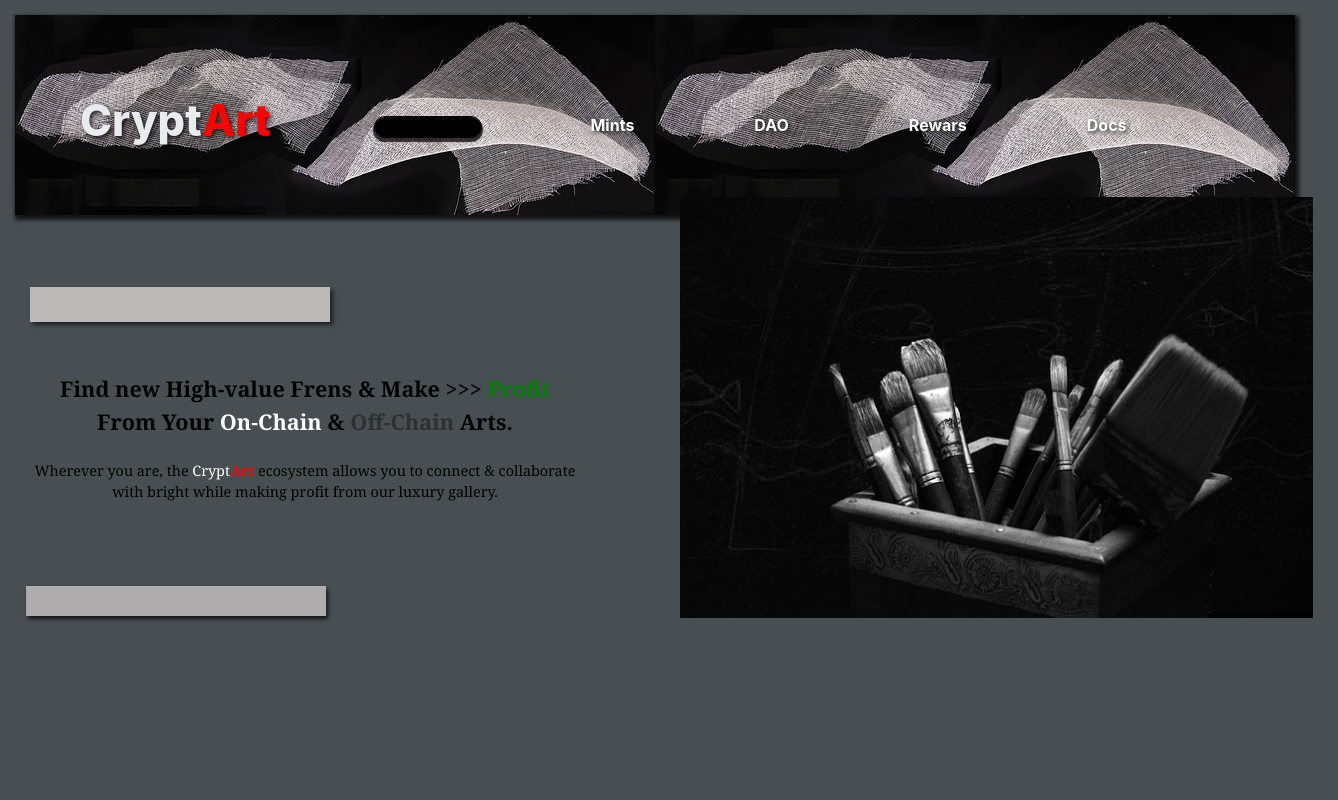
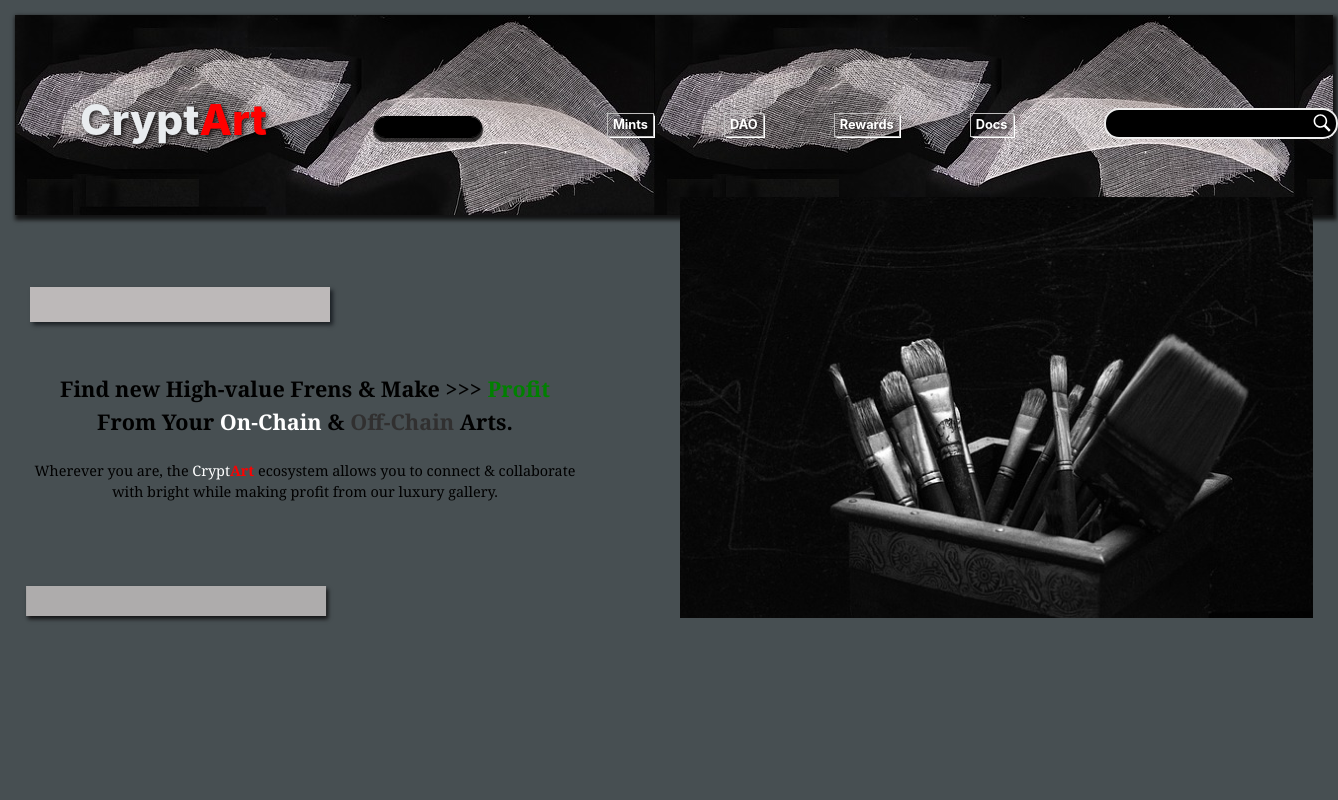
Before and after one commit to mayowaolatunji/CryptArt, a React (Vite) app in the folder cryptArt/: page / in a window 1280 px wide. Shown: the top 800 px of the page, 1338 px wide, since content can reach past the window. Built offline with nearby package versions, Linux system fonts and the light colour scheme; no server answers.

Commit message:
__Search input alll set/ navBar

```diff
--- a/cryptArt/src/components/ai/ai.css
+++ b/cryptArt/src/components/ai/ai.css
@@ -1,5 +1,6 @@
 .aiContainer{
-    background:black;
+    background:none;
+    margin-left: 15px;
 
     height: 80vh;
 }
--- a/cryptArt/src/components/auction/auction.css
+++ b/cryptArt/src/components/auction/auction.css
@@ -1,5 +1,7 @@
 .auctionPage {
-    /* box-shadow: 2px 3px 1px 2px rgb(165, 150, 150); */
+
+    margin-left: 15px;
+    box-shadow: 2px 3px 1px 2px rgb(236, 229, 229);
     background: black;
     position: absolute;
     display: grid;
--- a/cryptArt/src/components/navBar/navBar.css
+++ b/cryptArt/src/components/navBar/navBar.css
@@ -26,7 +26,7 @@
 
   }
   .logo a {
-    font-size: 2.7em;
+    font-size: 2.65em;
     color: rgb(233, 236, 239);
     text-decoration: none;
   }
@@ -56,7 +56,7 @@
   }
 
   .menu{
-    margin-left: 250px;
+    margin-left: 280px;
     margin-top: 20px;
   }
 
@@ -74,10 +74,10 @@
     text-transform: capitalize;
     text-decoration: none;
     color: rgb(234, 233, 233);
-    margin-right: 100px;
-    padding: 2px 10px;
+    margin-right: 70px;
+    padding: 1px 5px;
     border-radius: 10px;
-    font-size: 1.em;
+    font-size: .8em;
   }
 
 
@@ -85,11 +85,44 @@
   color: white;
   text-shadow: 2px 2px 4px rgba(7, 5, 5, 0.8);
   transition: .4s;
+  border: 1px solid rgb(192, 191, 191);
+  border-radius: 0px;
+
+  box-shadow: 0.5px 0.5px 1px ;
+  transition: 2s;
 }
 
 
 .menu a:hover{
-  text-decoration: underline;
-  opacity:1;
+  text-decoration: none;
+  background: rgb(65, 62, 62);
+  opacity: 1;
 
 }
+
+.searchBox{
+  position: relative;
+  left: 20px;
+  top: 8px;
+}
+
+.searchBox .input{
+  padding: 0px 5px;
+  position: relative;
+  width: 220px;
+  height: 27px;
+  background: rgb(0, 0, 0);
+  border-radius: 15px;
+  outline: none;
+  border: 2px solid rgb(238, 238, 238);
+}
+
+.searchIcon{
+  position: absolute;
+  width: 20px;
+  height: 20px;
+  margin-top: 5px;
+  margin-left: -26px;
+
+
+}
--- a/cryptArt/src/components/navBar/navBar.jsx
+++ b/cryptArt/src/components/navBar/navBar.jsx
@@ -2,7 +2,10 @@ import React from 'react'
 
 import './navBar.css';
 
+
+
 import CryptArt from './CryptArt.png'
+import Search from './search.svg'
 
 
 function navBar() {
@@ -19,13 +22,20 @@ function navBar() {
         <ul>
             <li><a href="#">Mints</a></li>
             <li><a href="#">DAO</a></li>
-            <li><a href="#">Rewars</a></li>
+            <li><a href="#">Rewards</a></li>
             <li><a href="#">Docs</a></li>
 
         </ul>
         </div>
 
-        <div className='darkmood'></div>
+        <div className='searchBox'>
+
+          <input type="text"
+          placeholder=''
+          className='input'/>
+
+          <img src={Search} alt="searchIcon" className='searchIcon'/>
+        </div>
     </div>
   )
 }
```
Also changed, not shown: cryptArt/src/components/navBar/search.svg (added).
